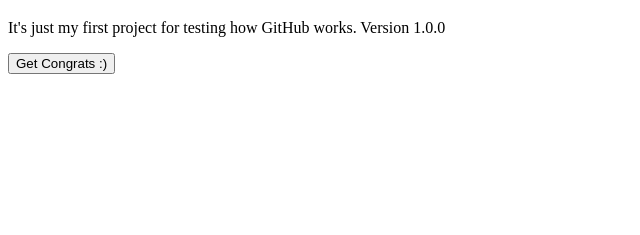
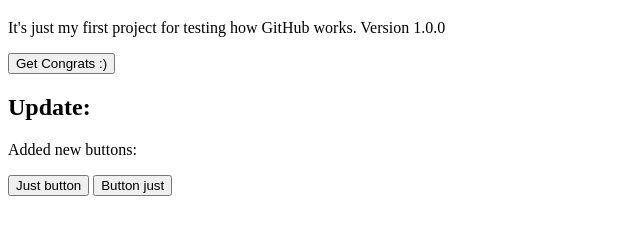
Before and after one commit to Rezink1n/TestOfGit, a plain HTML site: page index.html in a window 1280 px wide. Shown: the part 61-296 px from the top of the page, without its empty margins (0-640 px from the left). Drawn offline with Linux system fonts and the light colour scheme.

Commit message:
Adding buttons
Just added some buttons for next ideas

```diff
--- a/index.html
+++ b/index.html
@@ -11,6 +11,10 @@
     <p>It's just my first project for testing how GitHub works. Version 1.0.0
     </p>
     <button onclick="GiveCongrats()">Get Congrats :)</button>
+    <h2>Update:</h2>
+    <p>Added new buttons:</p>
+    <button>Just button</button>
+    <button>Button just</button>
 </body>
 <script>
     function GiveCongrats() {
```
